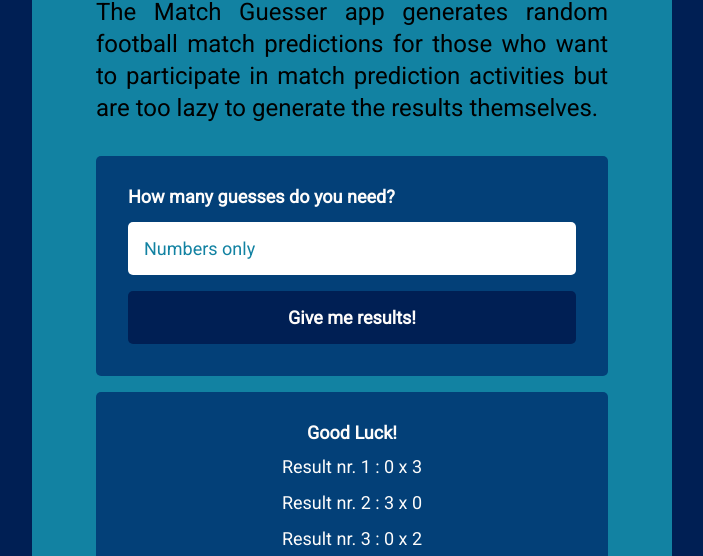
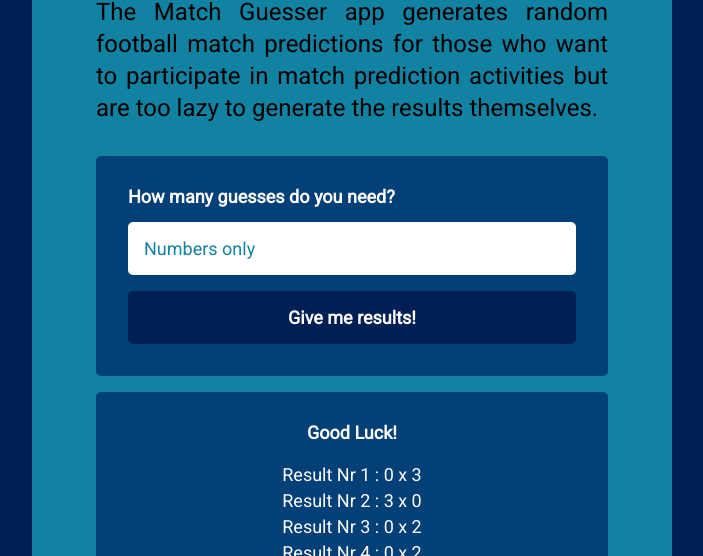
Before and after one commit to oc-garcia/match-guess, a plain HTML site: page index.html in a window 1280 px wide. Both pictures are taken after typing "5" into the empty fields and a click on the button "Give me results!". Shown: the part 244-800 px from the top of the page, without its empty margins (288-991 px from the left). Drawn offline with Linux system fonts and the light colour scheme.

Commit message:
Created result as objects

```diff
--- a/Assets/JS/main.js
+++ b/Assets/JS/main.js
@@ -17,12 +17,16 @@ resultBtn.addEventListener("click", () => {
     alert("Too many guesses requested, please choose less than 20.");
   } else {
     for (let i = 0; i < nrGuesses.value; i++) {
-      let result = `<li>Result nr. ${i + 1} : ${getRandomInt(4)} x ${getRandomInt(4)}</li><br>`;
+      let result = { id: i, score1: getRandomInt(4), score2: getRandomInt(4) };
       results.push(result);
       resultContainer.className = "resultContainerOn";
+      console.log(results);
     }
     results.forEach((result) => {
-      resultField.innerHTML += result;
+      let listItem = document.createElement("li");
+      listItem.classList.add("resultItem");
+      resultField.appendChild(listItem);
+      listItem.textContent = `Result Nr ${result.id + 1} : ${result.score1} x ${result.score2}`;
     });
   }
   nrGuesses.value = "";
--- a/Assets/Styles/style.css
+++ b/Assets/Styles/style.css
@@ -63,7 +63,7 @@ main {
   color: var(--secondary-color);
 }
 
-.formContainer form button {
+button {
   padding: 1rem;
   border-radius: 5px;
   border: none;
@@ -94,7 +94,11 @@ main {
 }
 
 .resultContainerOn li {
+  margin-top: 0.5rem;
   color: var(--primary-color);
+}
+.resultContainerOn li:last-child {
+margin-bottom: 1rem;
 }
 
 .resultContainerOff {
```
